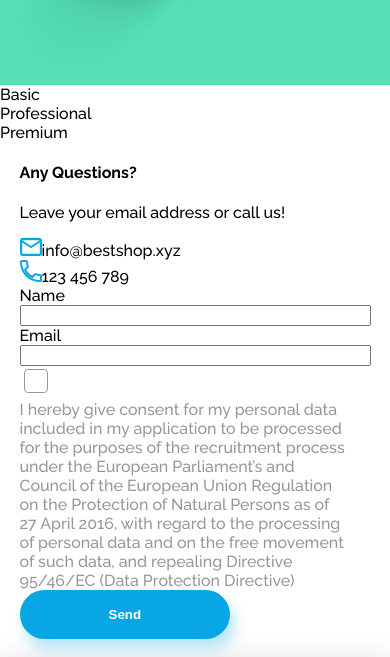
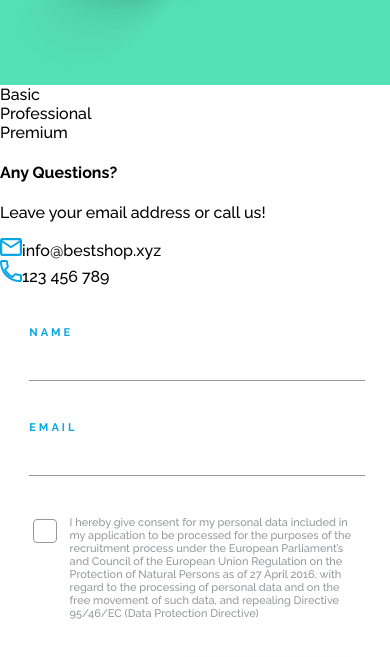
Before and after one commit to TKadyear/oxygen-shop, a website: page src/index.html in a window 390 px wide. Shown: the part 1759-2416 px from the top of the page. Drawn offline with Linux system fonts and the light colour scheme.

Commit message:
Fixed and Updated the form for mobile
Added a "p" for the label of the checkbox, because I don't have another way to put the elements inline,
If the input is inside the checkbox

```diff
--- a/src/css/style.css
+++ b/src/css/style.css
@@ -1,4 +1,4 @@
-@import url('https://fonts.googleapis.com/css2?family=Raleway:ital,wght@0,300;0,500;0,700;1,300;1,500;1,700&display=swap');
+@import url('https://fonts.googleapis.com/css2?family=Raleway:ital,wght@0,300;0,500;0,600;0,700;1,300;1,500;1,600;1,700&display=swap');
 :root{
   --primary: #08A6E4;
   --secundary: #FB3B64;
@@ -24,6 +24,10 @@ button{
 .btn-primary{
   background-color: var(--primary);
   box-shadow:5px 10px 14px  var(--shadow-primary);
+  transition: 0.5s;
+}
+.btn-primary:hover{
+  background-color: var(--special);
 }
 nav{
   position: sticky;
@@ -66,25 +70,45 @@ section.reason-sales > div {
   height: min-content;
 }
 form{
-  width: 90%;
-  margin:0 auto;
+  width: 85%;
+  margin:2.5rem auto;
+  display: flex;
+  flex-direction: column;
+  gap:2.5rem;
 }
 form > button{
   width: 60%;
+  align-self: flex-end;
 }
 label{
+  width: 100%;
   display: flex;
   flex-direction: column;
+  gap:1.5rem;
+  font-size: 11px;
+  font-weight: 700;
+  color: var(--primary);
+  letter-spacing: 3px;
+  text-transform:uppercase;
+}
+/* IMPROVE Hay que mejorar la parte del alto ya que no es exactamente eso */
+input[type=text],input[type=email]{
+  width: 100%;
+  border:0;
+  border-bottom: 1px solid var(--grey);
+}
+input[type=text]:focus-visible,input[type=email]:focus-visible{
+  border:0;
+  outline:none;
+  border-bottom: 2px solid var(--primary);
 }
 input[type=checkbox]{
-  display: inline-block;
   appearance: none;
   position: relative;
   width: 24px;
   height: 24px;
   border:1px solid var(--grey);
   border-radius: 4px;
-  flex-grow: 2;
 }
 input[type=checkbox]:checked::after{
   position: absolute;
@@ -97,8 +121,17 @@ input[type=checkbox]:checked::after{
   background-size: contain;
 }
 #data-protection{
-  width: calc(100% - 24px);
+  display:flex;
+  flex-direction: row;
+  gap:10px;
+}
+#data-protection > p{
+  width: calc(100% - 31px);
+  margin: 0;
   color: var(--grey);
+  font-weight: 500;
+  text-transform:none;
+  letter-spacing: 0;
 }
 footer{
   background-color: var(--white);
--- a/src/index.html
+++ b/src/index.html
@@ -79,12 +79,13 @@
       <div class="professional">Professional</div>
       <div class="premium">Premium</div>
     </section>
-    <form>
-      <!-- IMPROVE Quizás hay que hacer esto con legend y form, hay que repasarlo -->
+    <div class="contact">
       <h4>Any Questions?</h4>
       <p>Leave your email address or call us!</p>
       <div class="mail"><img src="./assets/img/icons/mail.svg" alt="">info@bestshop.xyz</div>
       <div class="phone"><img src="./assets/img/icons/phone.svg" alt="">123 456 789</div>
+    </div>
+    <form>
       <label>
         Name
         <input type="text" name="name-person" minlength="2" maxlength="100" required>
@@ -93,14 +94,16 @@
         Email
         <input type="email" name="email" required>
       </label>
-      <input type="checkbox" name="data-protection" required>
       <label id="data-protection" for="data-protection">
-        I hereby give consent for my personal data included in my application to be processed for the purposes of the
-        recruitment process under the European Parliament’s and Council of the European Union Regulation on the
-        Protection of Natural Persons as of 27 April 2016, with regard to the processing of personal data and on the
-        free movement of such data, and repealing Directive 95/46/EC (Data Protection Directive)
+        <input type="checkbox" name="data-protection" required>
+        <p> I hereby give consent for my personal data included in my application to be processed for the purposes of
+          the
+          recruitment process under the European Parliament’s and Council of the European Union Regulation on the
+          Protection of Natural Persons as of 27 April 2016, with regard to the processing of personal data and on the
+          free movement of such data, and repealing Directive 95/46/EC (Data Protection Directive)
+        </p>
       </label>
-      <button class="btn-primary">Send </button>
+      <button class="btn-primary">Send</button>
     </form>
   </main>
   <footer>
```
